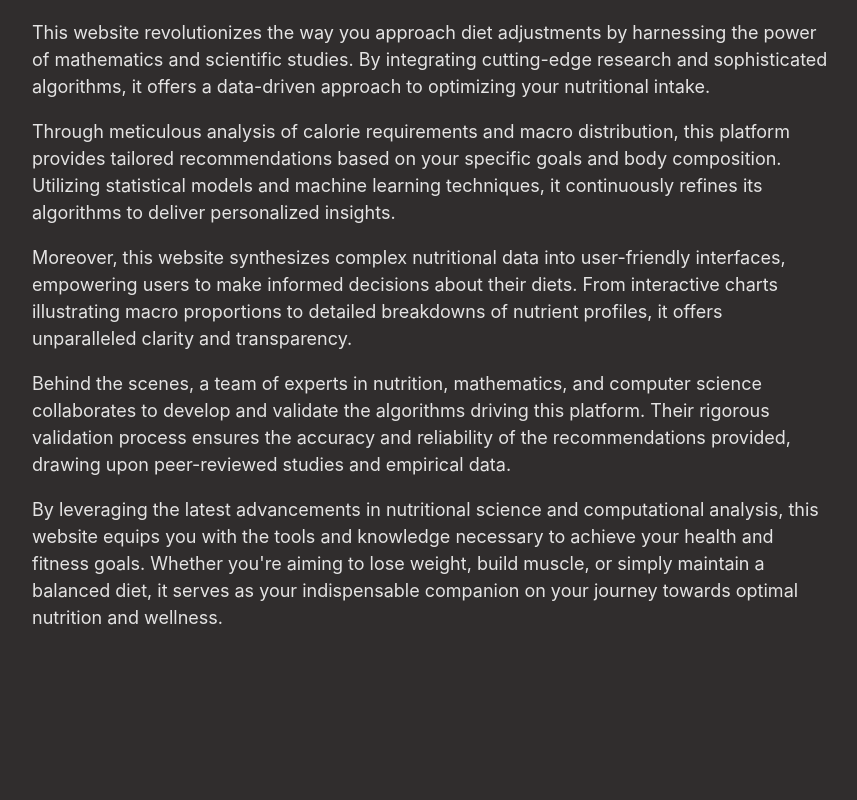
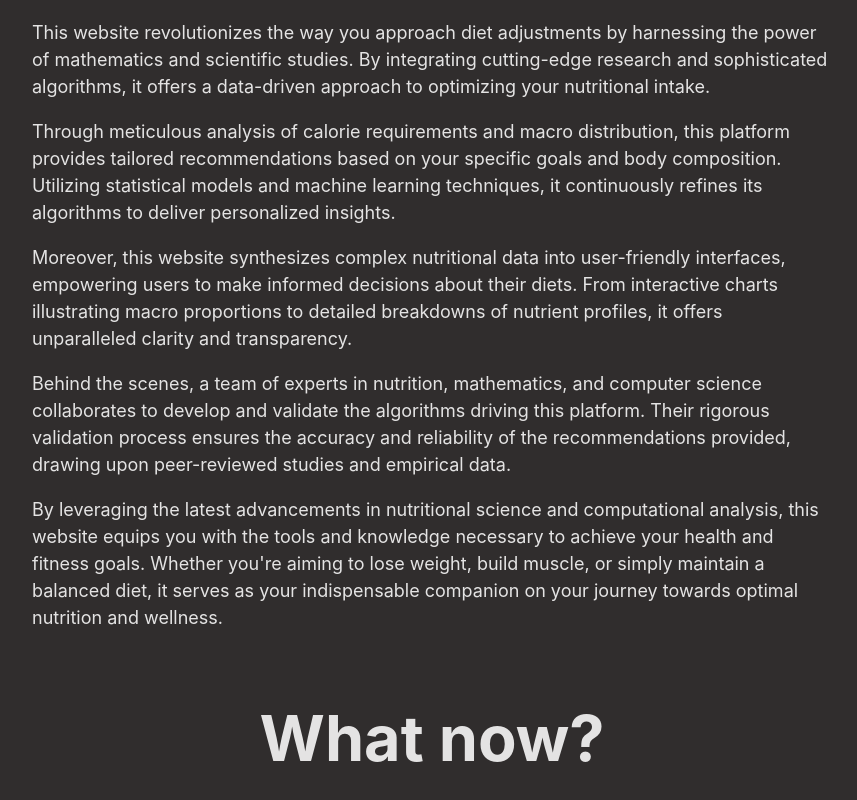
Before and after one commit to dagkand/NutriGenie, a React (Vite) app: page / in a window 1280 px wide. Shown: the part 830-1630 px from the top of the page, without its empty margins (208-1065 px from the left). Before the commit the page ends 1511 px from the top, so only its background shows below. Built offline with nearby package versions, Linux system fonts and the light colour scheme.

Commit message:
changes to links

```diff
--- a/src/components/Calculator.tsx
+++ b/src/components/Calculator.tsx
@@ -138,13 +138,6 @@ function Calculator() {
       )}
       <div className='input-group'></div>
       <button disabled={!isInputValid} onClick={calculateCalories}>Calculate</button>
-      {showWhatNow && (
-        <div className='input-group'>
-          <h1 onClick={scrollToResults} style={{ cursor: 'pointer' }}>
-            What now?
-          </h1>
-        </div>
-      )}
     </div>
   );
 }
--- a/src/components/Welcome.tsx
+++ b/src/components/Welcome.tsx
@@ -13,7 +13,11 @@ function Welcome() {
       <p>Behind the scenes, a team of experts in nutrition, mathematics, and computer science collaborates to develop and validate the algorithms driving this platform. Their rigorous validation process ensures the accuracy and reliability of the recommendations provided, drawing upon peer-reviewed studies and empirical data.</p>
 
       <p>By leveraging the latest advancements in nutritional science and computational analysis, this website equips you with the tools and knowledge necessary to achieve your health and fitness goals. Whether you're aiming to lose weight, build muscle, or simply maintain a balanced diet, it serves as your indispensable companion on your journey towards optimal nutrition and wellness.</p>
-
+      <div className='input-group'>
+          <h1 style={{ cursor: 'pointer' }}>
+            What now?
+          </h1>
+        </div>
     </div>
   )
 }
--- a/src/pages/Macros.tsx
+++ b/src/pages/Macros.tsx
@@ -4,6 +4,7 @@ import MacroInfo from '../components/MacroInfo'
 import Graph from '../components/Graph'
 import MacroSplit from '../components/MacroSplit'
 import MacroCalculator from '../components/MacroCalculator'
+import Calculator from '../components/Calculator'
 
 function Macros() {
 
@@ -11,6 +12,7 @@ function Macros() {
     <>
     <Navbar />
     <MacroInfo />
+    <Calculator />
     <Graph />
     <MacroSplit />
     <MacroCalculator />
```
